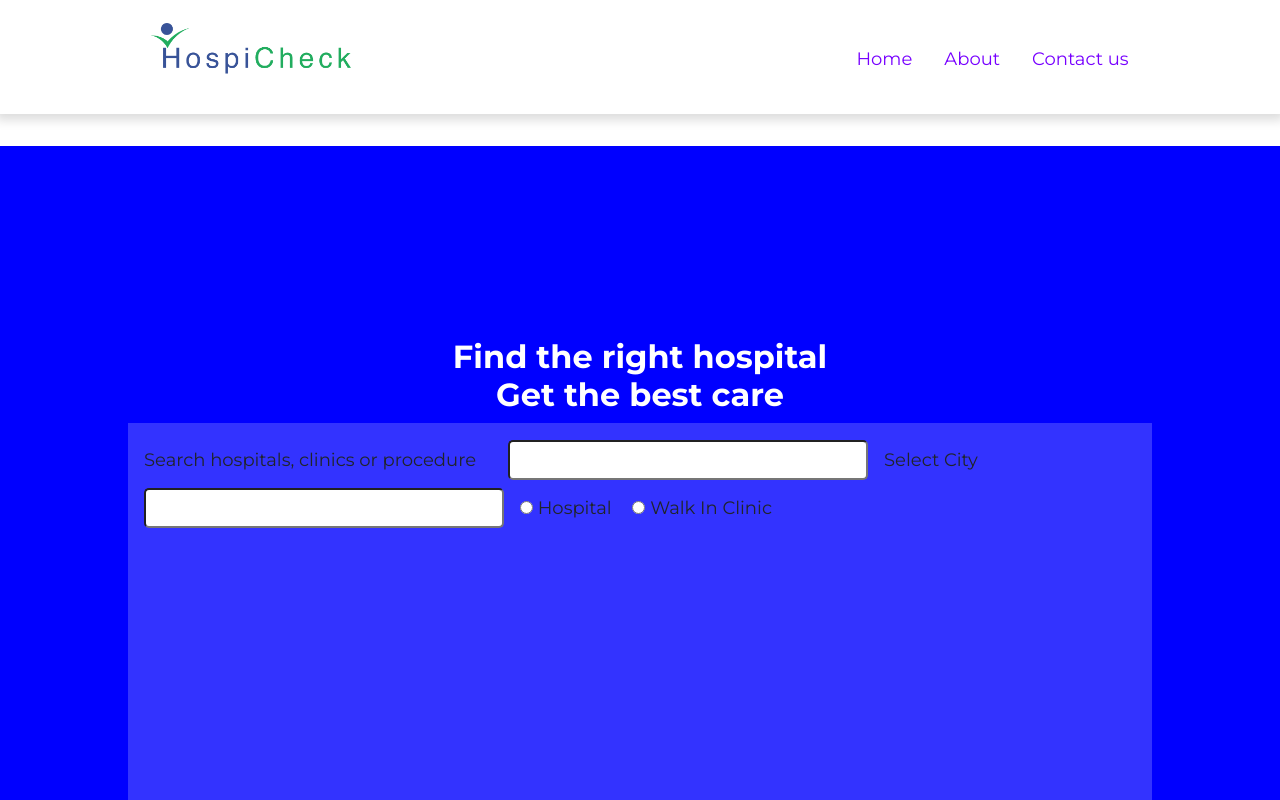
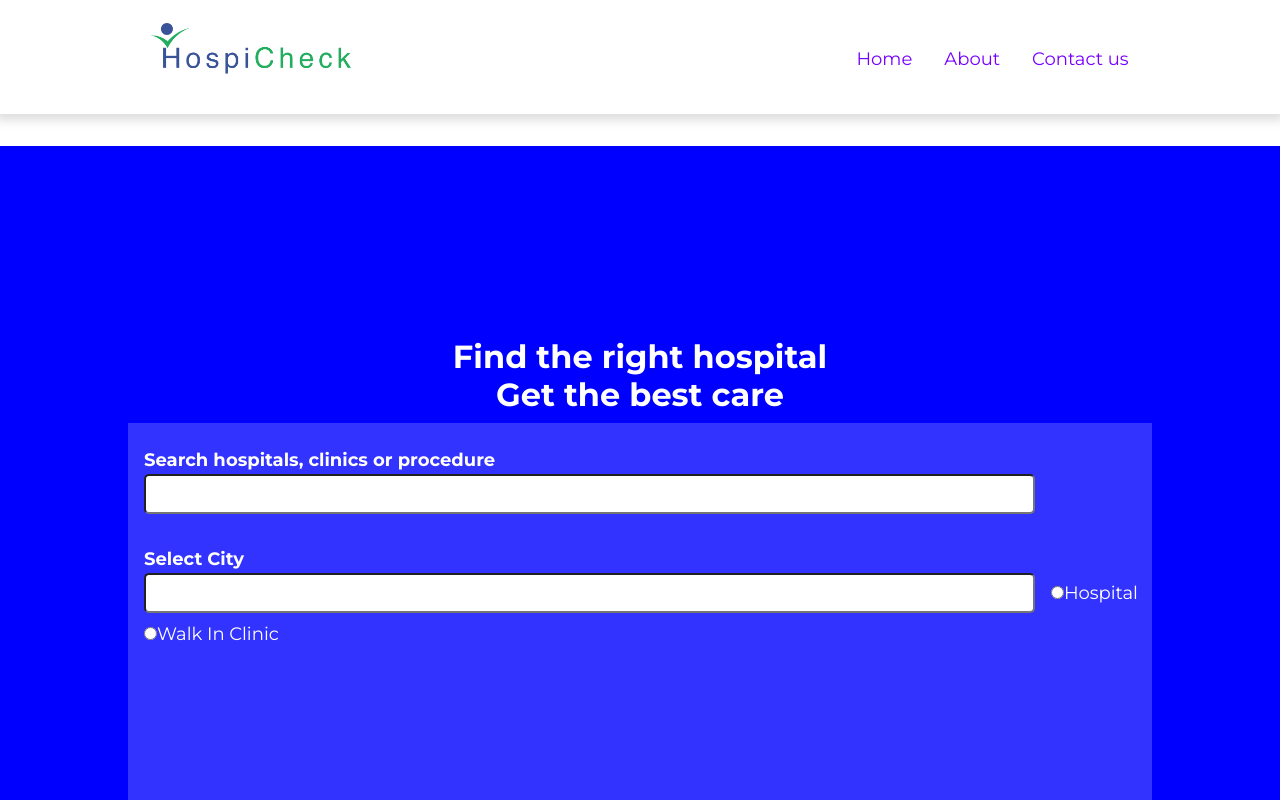
Before and after one commit to giriksoni0710/HospicheckWebApp, an Angular app: page / in a window 1280 px wide. Shown: the top 800 px of the page. Built offline with nearby package versions, Linux system fonts and the light colour scheme.

Commit message:
HomePage banner changes

```diff
--- a/src/app/app.component.html
+++ b/src/app/app.component.html
@@ -6,4 +6,5 @@
 
     <router-outlet></router-outlet>
 </Section>
+
 <app-footer></app-footer>
--- a/src/app/home/home.component.html
+++ b/src/app/home/home.component.html
@@ -16,8 +16,8 @@
     <input type="text">
 
 
-    <input type="radio" value="Hospital" name="checked"> Hospital
-    <input type="radio" value="Walk In Clinic" name="checked"> Walk In Clinic
+    <input type="radio" value="Hospital" name="checked"> <span class="radiobtntxt">Hospital</span>
+    <input type="radio" value="Walk In Clinic" name="checked"> <span class="radiobtntxt">Walk In Clinic</span>
 
   </div>
 
--- a/src/app/home/home.component.scss
+++ b/src/app/home/home.component.scss
@@ -26,7 +26,7 @@ text-align: center;
 
   input[type="text"]{
 
-    width: 360px;
+    width: 87%;
     height: 40px;
     // box-shadow: 0 0.5px 2px 2px cyan;
     outline: none;
@@ -40,10 +40,18 @@ text-align: center;
 
   label{
     margin:1.5rem 1rem 0;
+color: white;
+font-weight: bold;
   }
 
   input[type="radio"]{
     margin:0 0 0 1rem;
+
+
+  }
+
+  .radiobtntxt{
+    color: white;
   }
 
 }
```
